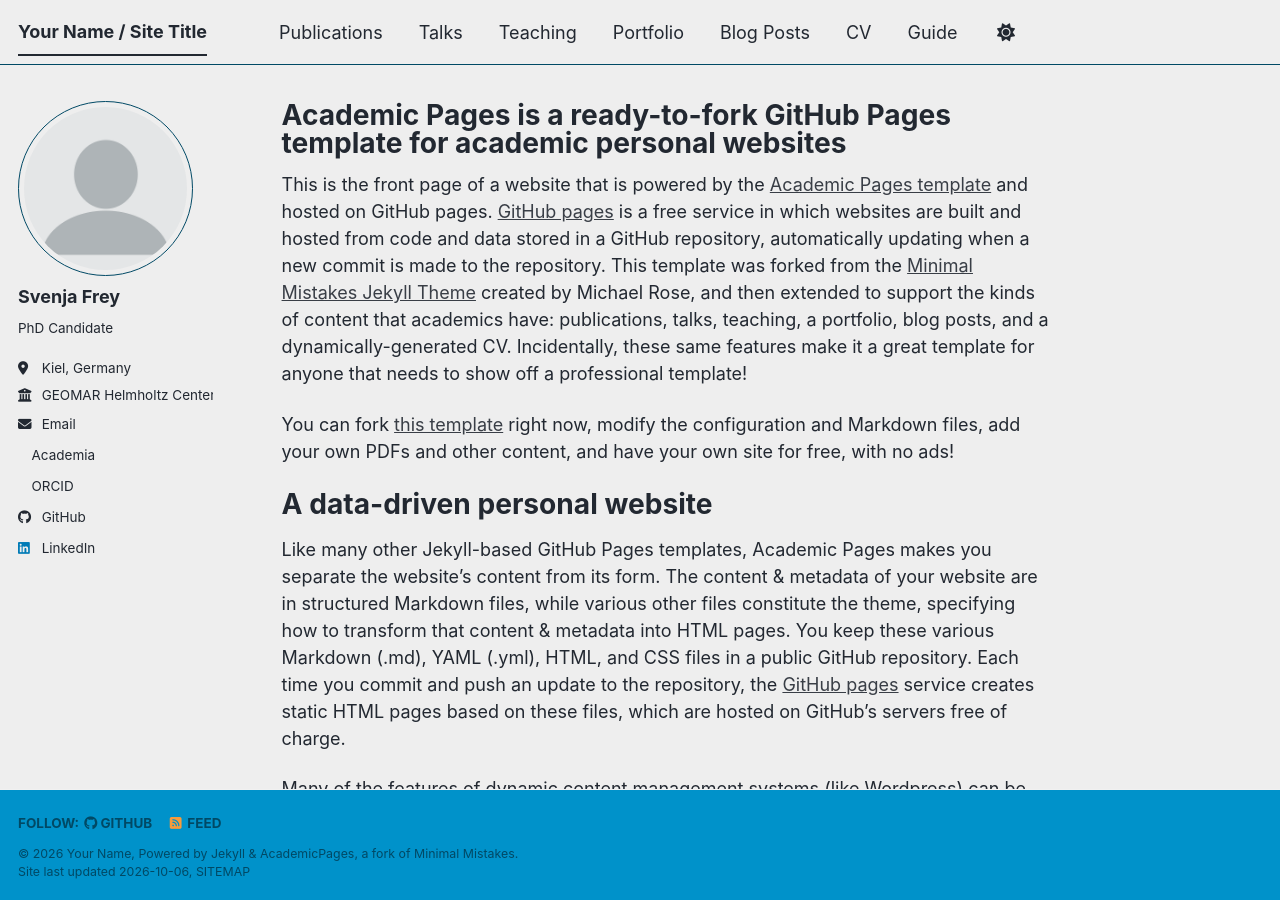
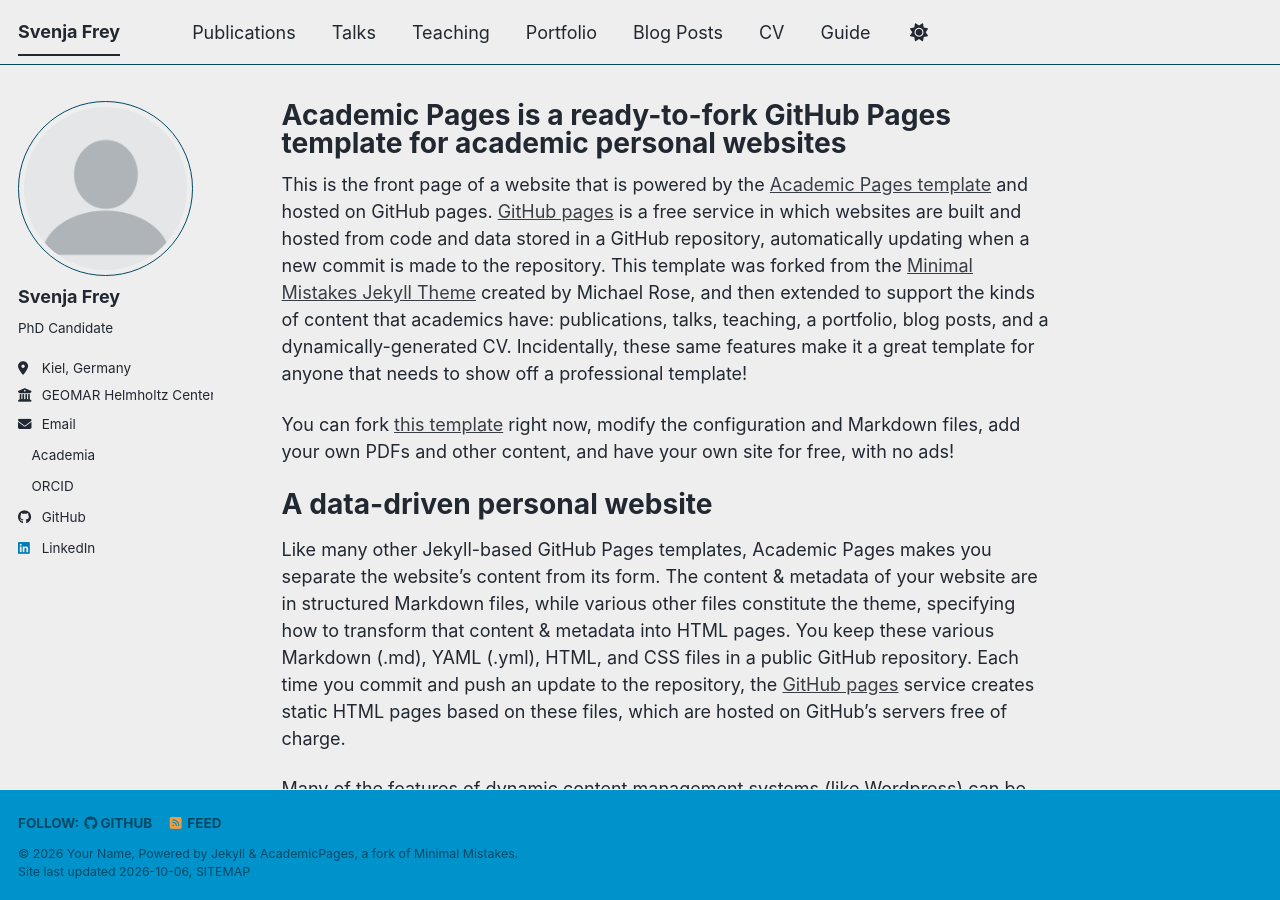
Before and after one commit to svenja-frey/svenja-frey.github.io, a Jekyll site: the page built from _pages/about.md, in a window 1280 px wide and 900 px high. Built offline with Jekyll 4.4.1, drawn with Linux system fonts in a browser that asks for light colours; a style sheet for code colours, icons or effects is not loaded.

Commit message:
Update _config.yml

```diff
--- a/_config.yml
+++ b/_config.yml
@@ -9,7 +9,7 @@
 # Basic Site Settings
 locale                   : "en-US"
 site_theme               : "air" # The available themes options are "default", "air", "sunrise", "mint", "dirt" and "contrast"
-title                    : "Your Name / Site Title"
+title                    : "Svenja Frey"
 title_separator          : "-"
 name                     : &name "Your Name"
 description              : &description "Your Name's academic portfolio"   # Update this with a general description of your site, this is the default if not overridden by a page
```
